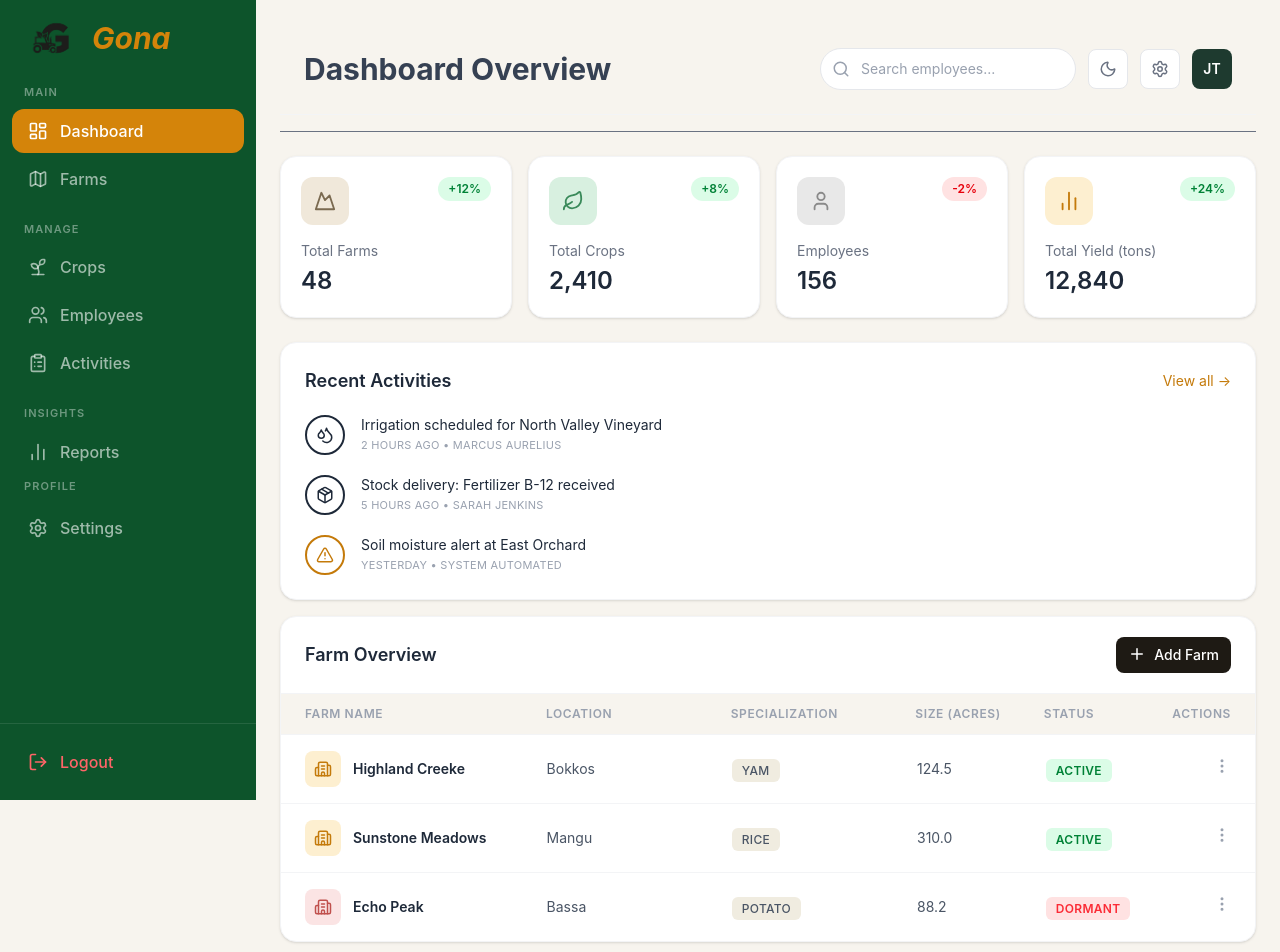
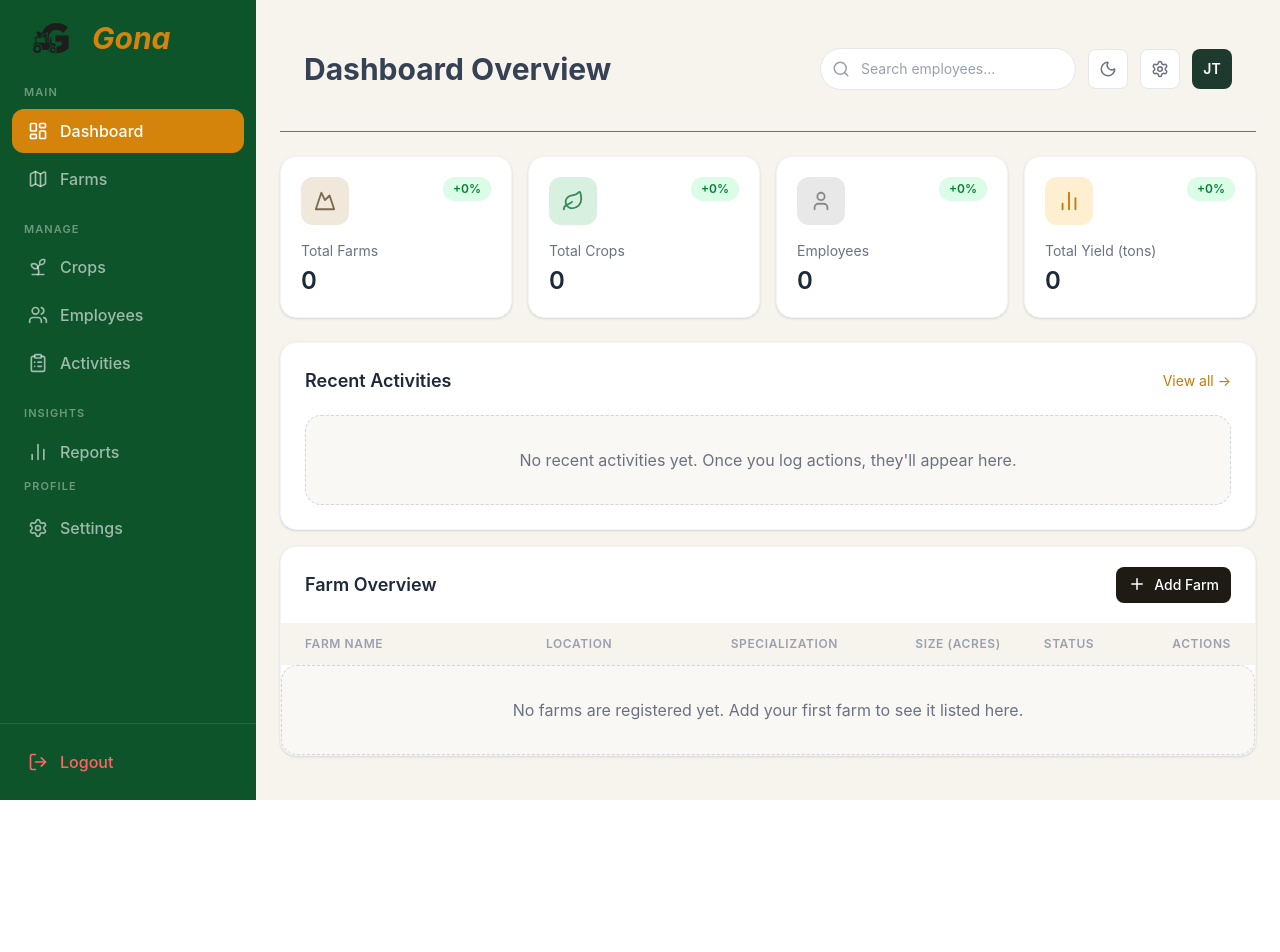
Before and after one commit to Y-Ice/Gona, a React (Vite) app: page /admin in a window 1280 px wide. Shown: the top 952 px of the page. After the commit the page ends 800 px from the top, so only its background shows below. Built offline with nearby package versions, Linux system fonts and the light colour scheme.

Commit message:
feat: add backend auth with register and login

```diff
--- a/src/components/admin/AdminActivities.jsx
+++ b/src/components/admin/AdminActivities.jsx
@@ -1,34 +1,6 @@
 import { Search, Moon, Settings, Plus, Calendar, ChevronDown, SlidersHorizontal, Trash2 } from "lucide-react";
 
-const activities = [
-  {
-    date: "2024-05-17",
-    farm: "Sunrise Poultry",
-    type: "Feeding",
-    typeColor: "bg-green-100 text-green-700",
-    description: "Routine feeding and water supply for birds",
-    employee: "Tunde Adeyemi",
-    inputs: "100kg Poultry Feed",
-  },
-  {
-    date: "2024-05-18",
-    farm: "Green Valley Farm",
-    type: "Weeding",
-    typeColor: "bg-[#fdefd0] text-[#92400e]",
-    description: "Manual weeding on cassava plot",
-    employee: "Aisha Bello",
-    inputs: "—",
-  },
-  {
-    date: "2024-05-20",
-    farm: "Green Valley Farm",
-    type: "Fertilizing",
-    typeColor: "bg-[#f0e8da] text-[#7a6a50]",
-    description: "Applied NPK fertilizer to maize field",
-    employee: "Emeka Obi",
-    inputs: "50kg NPK Fertilizer",
-  },
-];
+const activities = [];
 
 const AdminActivities = () => {
   return (
@@ -97,7 +69,12 @@ const AdminActivities = () => {
             </span>
           </div>
 
-          {activities.map((act, i) => (
+          {activities.length === 0 ? (
+            <div className="px-6 py-16 text-center text-gray-500">
+              No activity logs yet. Use "Log Activity" to add your first record.
+            </div>
+          ) : (
+            activities.map((act, i) => (
               <div
                 key={i}
                 className={`grid grid-cols-1 lg:grid-cols-[1fr_1.2fr_1fr_2fr_1.2fr_1.2fr_0.6fr] gap-2 lg:gap-4 px-6 py-4 lg:items-center
@@ -146,7 +123,8 @@ const AdminActivities = () => {
                   </button>
                 </div>
               </div>
-          ))}
+            ))
+          )}
         </div>
       </div>
     </div>
--- a/src/components/admin/AdminCrops.jsx
+++ b/src/components/admin/AdminCrops.jsx
@@ -16,47 +16,7 @@ import {
   Check,
 } from "lucide-react";
 
-const crops = [
-  {
-    icon: "#",
-    name: "Heritage Barley",
-    batch: "Batch: HB-2024-001",
-    location: "North Orchard",
-    stage: "Growing",
-    pct: 75,
-    barColor: "bg-[#1e3a2f]",
-    harvest: "Harvest: June 12, 2024",
-    status: "HEALTHY",
-    statusColor: "bg-green-100 text-green-700",
-    yield: "850 kg",
-  },
-  {
-    icon: "#",
-    name: "Winter Rye",
-    batch: "Batch: WR-2024-042",
-    location: "Oak Ridge Estate",
-    stage: "Seeding",
-    pct: 15,
-    barColor: "bg-gray-800",
-    harvest: "Harvest: Aug 20, 2024",
-    status: "NEEDS WATER",
-    statusColor: "bg-[#fdefd0] text-[#92400e]",
-    yield: "620 kg",
-  },
-  {
-    icon: "#",
-    name: "Cassava",
-    batch: "Batch: CV-2023-098",
-    location: "West Plateau",
-    stage: "Ripening",
-    pct: 92,
-    barColor: "bg-[#c47a0a]",
-    harvest: "Harvest: May 28, 2024",
-    status: "PEST ALERT",
-    statusColor: "bg-red-100 text-red-600",
-    yield: "930 kg",
-  },
-];
+const crops = [];
 
 function AddEmployeeModal({ onClose }) {
   return (
--- a/src/components/admin/AdminDashBoardHome.jsx
+++ b/src/components/admin/AdminDashBoardHome.jsx
@@ -20,88 +20,40 @@ import { Link } from "react-router-dom";
 const stats = [
   {
     label: "Total Farms",
-    value: "48",
-    change: "+12%",
+    value: "0",
+    change: "+0%",
     positive: true,
     icon: <Mountain size={22} className="text-[#7a6a50]" />,
     iconBg: "bg-[#f0e8da]",
   },
   {
     label: "Total Crops",
-    value: "2,410",
-    change: "+8%",
+    value: "0",
+    change: "+0%",
     positive: true,
     icon: <Leaf size={22} className="text-[#3a8a5a]" />,
     iconBg: "bg-[#d8f0e0]",
   },
   {
     label: "Employees",
-    value: "156",
-    change: "-2%",
-    positive: false,
+    value: "0",
+    change: "+0%",
+    positive: true,
     icon: <User size={22} className="text-[#8a8a8a]" />,
     iconBg: "bg-[#e8e8e8]",
   },
   {
     label: "Total Yield (tons)",
-    value: "12,840",
-    change: "+24%",
+    value: "0",
+    change: "+0%",
     positive: true,
     icon: <BarChart2 size={22} className="text-[#c47a0a]" />,
     iconBg: "bg-[#fdefd0]",
   },
 ];
 
-const activities = [
-  {
-    icon: <Droplets size={18} />,
-    title: "Irrigation scheduled for North Valley Vineyard",
-    meta: "2 HOURS AGO • MARCUS AURELIUS",
-    color: "border-gray-800",
-  },
-  {
-    icon: <Package size={18} />,
-    title: "Stock delivery: Fertilizer B-12 received",
-    meta: "5 HOURS AGO • SARAH JENKINS",
-    color: "border-[#c47a0a]",
-  },
-  {
-    icon: <AlertTriangle size={18} />,
-    title: "Soil moisture alert at East Orchard",
-    meta: "YESTERDAY • SYSTEM AUTOMATED",
-    color: "border-[#c47a0a]",
-    warn: true,
-  },
-];
-const farms = [
-  {
-    name: "Highland Creeke",
-    location: "Bokkos",
-    specialization: "YAM",
-    size: "124.5",
-    status: "ACTIVE",
-    iconBg: "bg-[#fdefd0]",
-    iconColor: "text-[#c47a0a]",
-  },
-  {
-    name: "Sunstone Meadows",
-    location: "Mangu",
-    specialization: "RICE",
-    size: "310.0",
-    status: "ACTIVE",
-    iconBg: "bg-[#fdefd0]",
-    iconColor: "text-[#c47a0a]",
-  },
-  {
-    name: "Echo Peak",
-    location: "Bassa",
-    specialization: "POTATO",
-    size: "88.2",
-    status: "DORMANT",
-    iconBg: "bg-[#fbe4e4]",
-    iconColor: "text-[#c0504d]",
-  },
-];
+const activities = [];
+const farms = [];
 
 const AdminDashBoardHome = () => {
   return (
@@ -174,7 +126,12 @@ const AdminDashBoardHome = () => {
               </button>
             </div>
             <div className="flex flex-col gap-5">
-              {activities.map((act, i) => (
+              {activities.length === 0 ? (
+                <div className="rounded-2xl border border-dashed border-gray-300 bg-[#f9f8f5] p-8 text-center text-gray-500">
+                  No recent activities yet. Once you log actions, they'll appear here.
+                </div>
+              ) : (
+                activities.map((act, i) => (
                   <div key={i} className="flex items-start gap-4">
                     <div
                       className={`w-10 h-10 rounded-full border-2 flex items-center justify-center flex-shrink-0
@@ -191,7 +148,8 @@ const AdminDashBoardHome = () => {
                       </p>
                     </div>
                   </div>
-              ))}
+                ))
+              )}
             </div>
           </div>
         </div>
@@ -229,7 +187,12 @@ const AdminDashBoardHome = () => {
               Actions
             </span>
           </div>
-          {farms.map((farm, i) => (
+          {farms.length === 0 ? (
+            <div className="col-span-full rounded-2xl border border-dashed border-gray-300 bg-[#f9f8f5] p-8 text-center text-gray-500">
+              No farms are registered yet. Add your first farm to see it listed here.
+            </div>
+          ) : (
+            farms.map((farm, i) => (
               <div
                 key={i}
                 className={`grid grid-cols-[2fr_1.5fr_1.5fr_1fr_1fr_0.5fr] gap-4 px-6 py-4 items-center
@@ -270,7 +233,8 @@ const AdminDashBoardHome = () => {
                   </button>
                 </div>
               </div>
-          ))}
+            ))
+          )}
         </div>
       </div>
     </>
--- a/src/components/admin/AdminEmployees.jsx
+++ b/src/components/admin/AdminEmployees.jsx
@@ -13,35 +13,7 @@ import {
   Check,
 } from "lucide-react";
 
-const employees = [
-  {
-    initials: "EO",
-    name: "Emeka Obi",
-    role: "Field Worker",
-    phone: "08012345678",
-    farm: "Green Valley Farm",
-    activities: 1,
-    status: "Active",
-  },
-  {
-    initials: "AB",
-    name: "Aisha Bello",
-    role: "Supervisor",
-    phone: "08023456789",
-    farm: "Green Valley Farm",
-    activities: 1,
-    status: "Active",
-  },
-  {
-    initials: "TA",
-    name: "Tunde Adeyemi",
-    role: "Field Worker",
-    phone: "08034567890",
-    farm: "Sunrise Poultry",
-    activities: 1,
-    status: "Active",
-  },
-];
+const employees = [];
 
 function AddEmployeeModal({ onClose }) {
   return (
@@ -185,7 +157,12 @@ const AdminEmployees = () => {
         </div>
 
         <div className="grid grid-cols-1 md:grid-cols-2 lg:grid-cols-3 gap-5">
-          {employees.map((emp, i) => (
+          {employees.length === 0 ? (
+            <div className="col-span-full rounded-2xl border border-dashed border-gray-300 bg-white px-6 py-16 text-center text-gray-500">
+              No employees have been added yet. Use "Add Employee" to build your team.
+            </div>
+          ) : (
+            employees.map((emp, i) => (
               <div
                 key={i}
                 className="bg-white rounded-2xl shadow-sm border border-gray-100 p-5"
@@ -241,7 +218,8 @@ const AdminEmployees = () => {
                   </div>
                 </div>
               </div>
-          ))}
+            ))
+          )}
         </div>
       </div>
 
--- a/src/components/admin/AdminFarm.jsx
+++ b/src/components/admin/AdminFarm.jsx
@@ -10,32 +10,7 @@ import {
   Check,
 } from "lucide-react";
 
-const farms = [
-  {
-    name: "Highland Creek",
-    location: "Bokkos",
-    status: "Active",
-    size: "1,240 Acres",
-    crops: "4 Varieties",
-    img: "#",
-  },
-  {
-    name: "sunstone meadows",
-    location: "Mangu",
-    status: "Active",
-    size: "850 Acres",
-    crops: "2 Varieties",
-    img: "#",
-  },
-  {
-    name: "Echo peak",
-    location: "Bassa",
-    status: "Inactive",
-    size: "390 Acres",
-    crops: "0 Varieties",
-    img: "#",
-  },
-];
+const farms = [];
 
 function AddFarmModal({ onClose }) {
   return (
@@ -182,7 +157,12 @@ const AdminFarm = () => {
         </div>
 
         <div className="grid grid-cols-1 md:grid-cols-2 lg:grid-cols-3 gap-5">
-          {farms.map((farm, i) => (
+          {farms.length === 0 ? (
+            <div className="col-span-full rounded-2xl border border-dashed border-gray-300 bg-white px-6 py-16 text-center text-gray-500">
+              No farms are registered yet. Click "Register New Farm" to add your first farm.
+            </div>
+          ) : (
+            farms.map((farm, i) => (
               <div
                 key={i}
                 className="bg-white rounded-2xl shadow-sm border border-gray-100 overflow-hidden"
@@ -244,7 +224,8 @@ const AdminFarm = () => {
                   </button>
                 </div>
               </div>
-          ))}
+            ))
+          )}
         </div>
       </div>
 
--- a/src/components/admin/AdminSideBar.jsx
+++ b/src/components/admin/AdminSideBar.jsx
@@ -1,4 +1,4 @@
-import { NavLink } from "react-router-dom";
+import { NavLink, useNavigate } from "react-router-dom";
 import {
   LayoutDashboard,
   Map,
@@ -11,6 +11,15 @@ import {
 } from "lucide-react";
 
 const AdminSideBar = ({ setSidebarOpen }) => {
+  const navigate = useNavigate();
+
+  const handleLogout = () => {
+    localStorage.removeItem("token");
+    localStorage.removeItem("user");
+    if (setSidebarOpen) setSidebarOpen(false);
+    navigate("/login");
+  };
+
   return (
     <aside className="flex flex-col h-screen w-64 bg-green-900">
       <div className="flex items-center gap-2 px-6 py-2">
@@ -134,7 +143,7 @@ const AdminSideBar = ({ setSidebarOpen }) => {
 
       <div className="px-3 py-4 border-t border-white/10">
         <button
-          onClick={() => {}}
+          onClick={handleLogout}
           className="flex items-center gap-3 px-4 py-2.5 rounded-xl font-medium text-red-400 hover:bg-white/10 hover:text-red-300 w-full transition-all duration-150"
         >
           <LogOut size={20} />
--- a/src/pages/LoginForm.jsx
+++ b/src/pages/LoginForm.jsx
@@ -145,10 +145,8 @@ function LoginForm() {
               type="submit"
               className="w-full py-3.5 bg-[#171305] text-white text-sm rounded-lg hover:opacity-90 transition-opacity flex items-center justify-center gap-2"
             >
-              <Link to="/admin" className="flex items-center gap-2">
-                <FaSignInAlt />
-                Sign In
-              </Link>
+              <FaSignInAlt />
+              Sign In
             </button>
           </>
         ) : (
```
Lines whose indentation alone changed are shown as unchanged.
